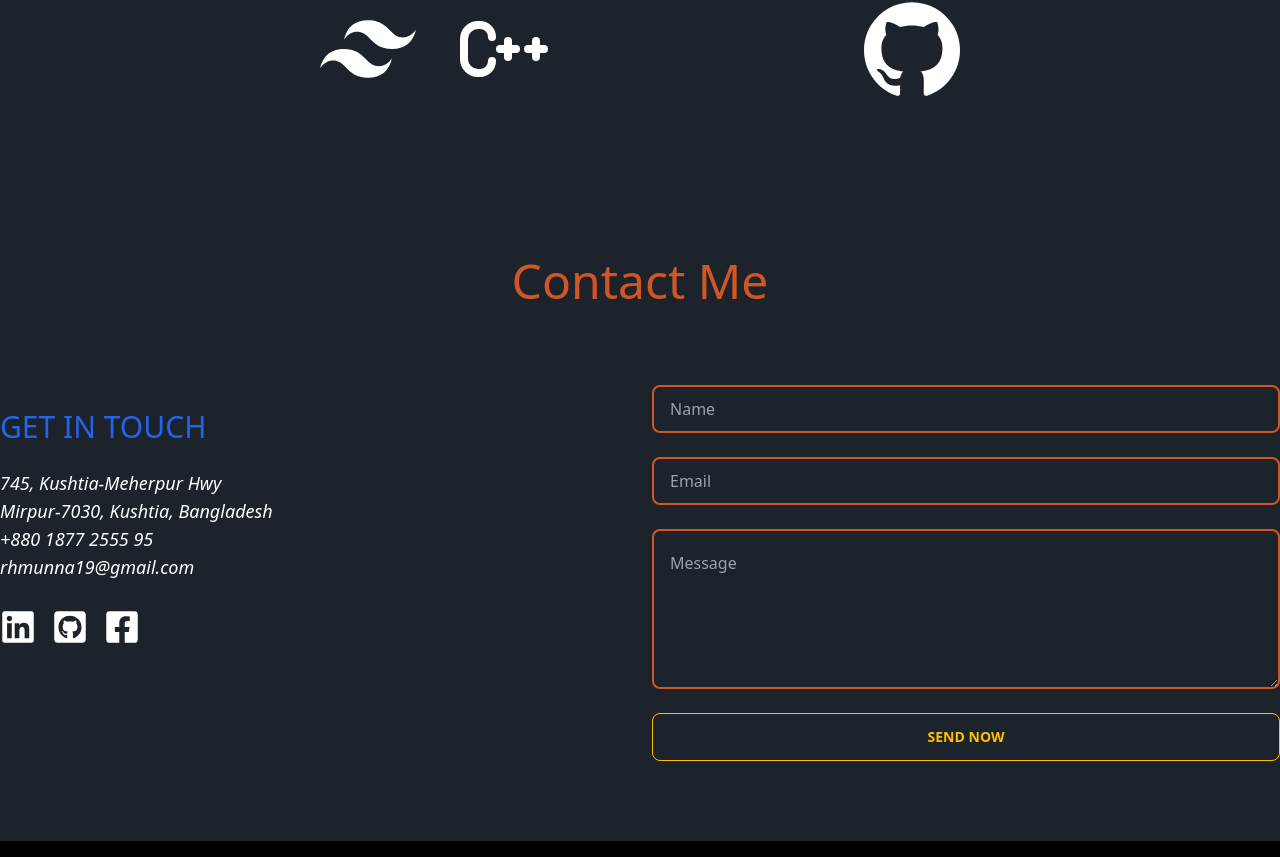
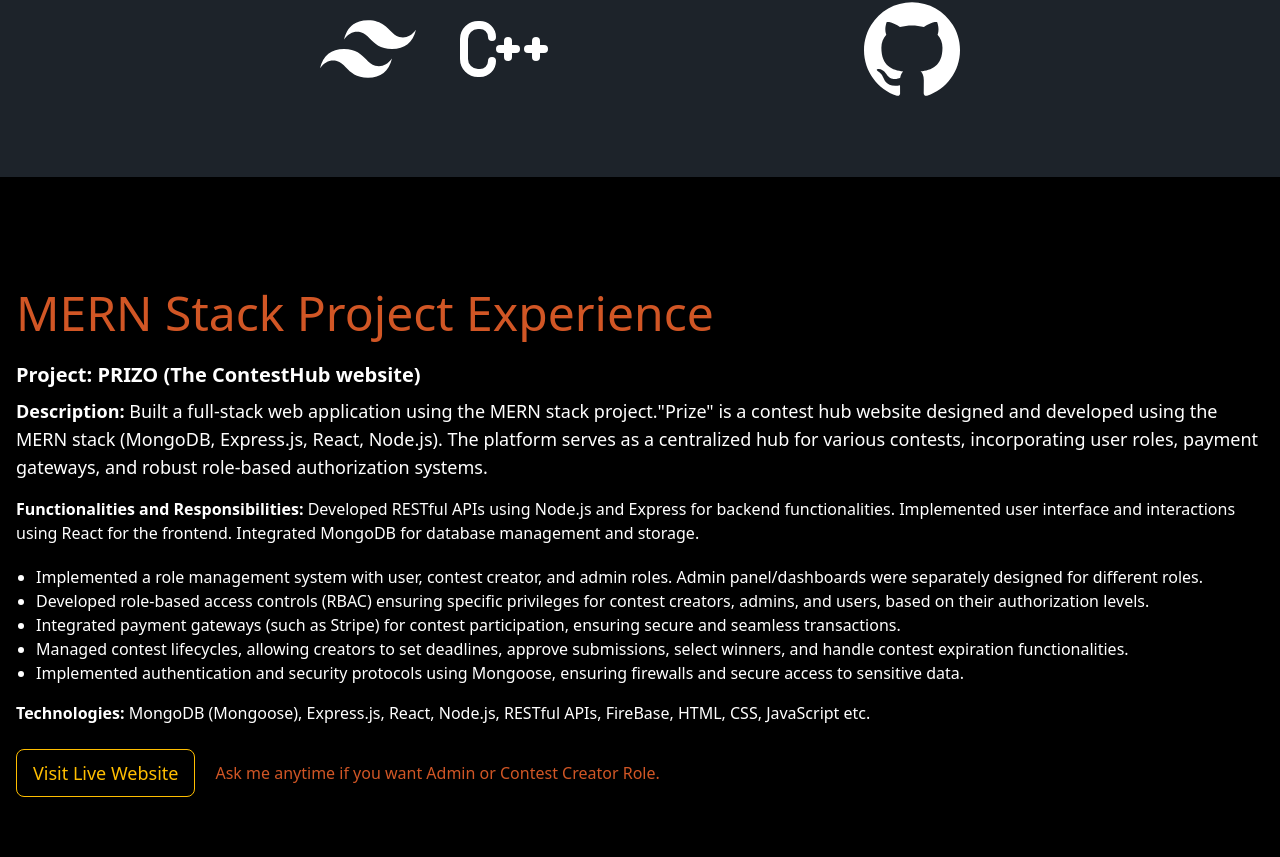
Before and after one commit to rhmunna143/rhmunna-dev-portfolio, a React (Vite) app: page / in a window 1280 px wide. Shown: the part 2263-3120 px from the top of the page. Built offline with nearby package versions, Linux system fonts and the light colour scheme; some icons are missing.

Commit message:
xp added

```diff
--- a/src/Pages/About/AboutPage.jsx
+++ b/src/Pages/About/AboutPage.jsx
@@ -1,10 +1,9 @@
+import HomeAbout from "../Home/HomeAbout/HomeAbout";
 
 
 const AboutPage = () => {
     return (
-        <div>
-            about
-        </div>
+        <HomeAbout/>
     );
 };
 
--- /dev/null
+++ b/src/Pages/Home/ExperienceComponent/ExperienceComponent.jsx
@@ -0,0 +1,59 @@
+import Container from "../../../Components/Shared/Container";
+import SectionHeading from "../../../Components/Shared/Heading/SectionHeading";
+
+const ExperienceComponent = () => {
+    return (
+        <div className="bg-black text-white py-8 px-4">
+            <Container>
+                <SectionHeading title={"MERN Stack Project Experience"} />
+                <div className="mb-4 mt-6">
+                    <h3 className="text-xl font-semibold mb-2">Project: PRIZO (The ContestHub website)</h3>
+                    <p className="text-lg mb-2">
+                        <span className="font-semibold">Description: </span>
+                        Built a full-stack web application using the MERN stack project."Prize" is a contest hub website designed and developed using the MERN stack (MongoDB, Express.js, React, Node.js). The platform serves as a centralized hub for various contests, incorporating user roles, payment gateways, and robust role-based authorization systems.
+                    </p>
+                    <p className="text-base mb-2 mt-4">
+                        <span className="font-semibold">Functionalities and Responsibilities: </span>
+                        Developed RESTful APIs using Node.js and Express for backend functionalities.
+                        Implemented user interface and interactions using React for the frontend.
+                        Integrated MongoDB for database management and storage. <br />
+
+                        <ul className="list-disc mt-5 ml-5">
+                            <li>
+                                Implemented a role management system with user, contest creator, and admin roles. Admin panel/dashboards were separately designed for different roles.
+                            </li>
+                            <li>
+                                Developed role-based access controls (RBAC) ensuring specific privileges for contest creators, admins, and users, based on their authorization levels.
+                            </li>
+                            <li>
+                                Integrated payment gateways (such as Stripe) for contest participation, ensuring secure and seamless transactions.
+                            </li>
+                            <li>
+                                Managed contest lifecycles, allowing creators to set deadlines, approve submissions, select winners, and handle contest expiration functionalities.
+                            </li>
+                            <li>
+                                Implemented authentication and security protocols using Mongoose, ensuring firewalls and secure access to sensitive data.
+                            </li>
+                        </ul>
+                    </p>
+                    <p className="text-base mt-4">
+                        <span className="font-semibold">Technologies: </span>
+                        MongoDB (Mongoose), Express.js, React, Node.js, RESTful APIs, FireBase, HTML, CSS, JavaScript etc.
+                    </p>
+
+                    <div className="flex gap-5 items-center">
+                        <button className="btn btn-outline btn-warning text-lg font-medium mt-6">
+                            <a href="https://prizo-7045e.web.app/">Visit Live Website</a>
+                        </button>
+
+                        <p className="text-primary mt-6 font-medium">
+                            Ask me anytime if you want Admin or Contest Creator Role.
+                        </p>
+                    </div>
+                </div>
+            </Container>
+        </div>
+    );
+};
+
+export default ExperienceComponent;
--- a/src/Pages/Home/Home.jsx
+++ b/src/Pages/Home/Home.jsx
@@ -1,5 +1,6 @@
 import ContactPage from "../Contact/Contact";
 import Banner from "./Banner/Banner";
+import ExperienceComponent from "./ExperienceComponent/ExperienceComponent";
 import HomeAbout from "./HomeAbout/HomeAbout";
 import SkillSets from "./Skills/SkillSets";
 
@@ -9,9 +10,11 @@ const Home = () => {
         <div>
             <Banner />
 
-            <HomeAbout/>
+            <HomeAbout />
 
             <SkillSets />
+
+            <ExperienceComponent />
 
             <ContactPage />
 
```
